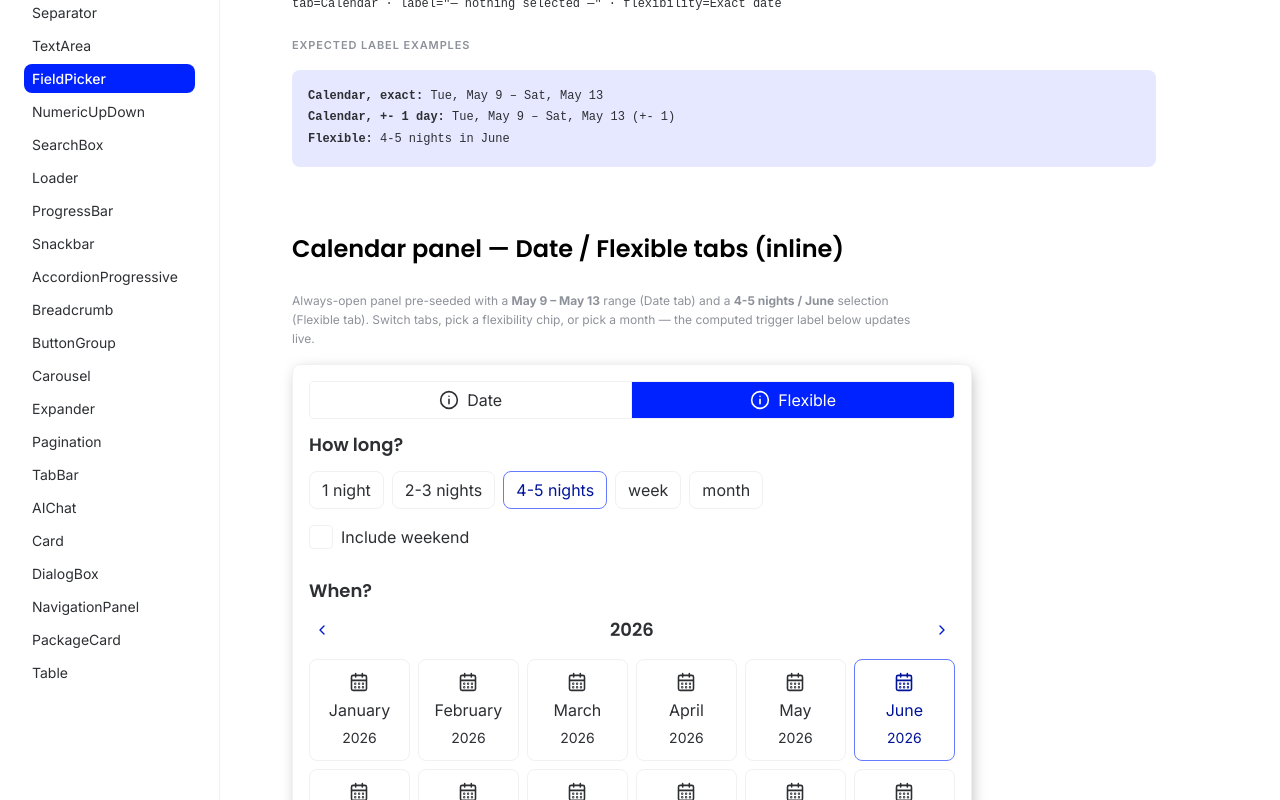
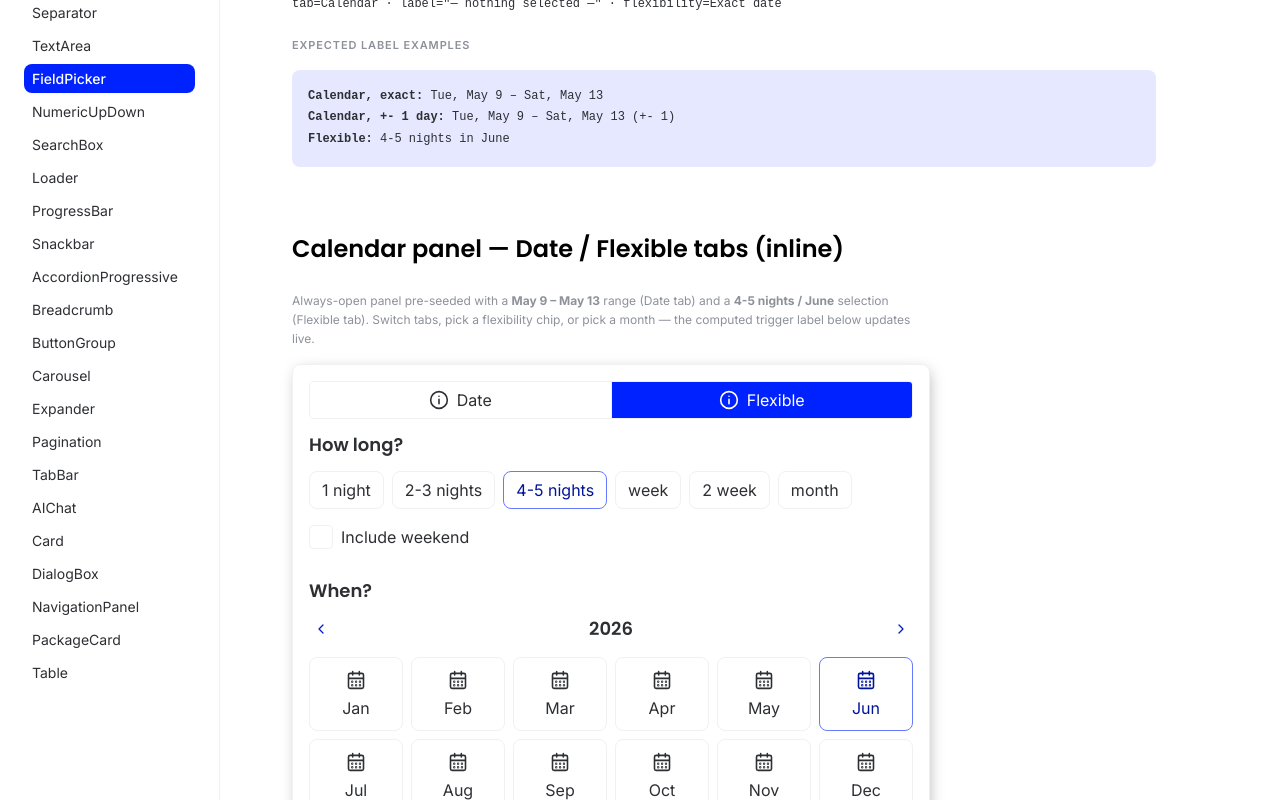
Before and after one commit to sun1771/ciel-ui, a Next.js app: page /preview/field-picker in a window 1280 px wide. Both pictures are taken after a click on the button "Flexible". Shown: the part 530-1330 px from the top of the page. Built offline with nearby package versions, Linux system fonts and the light colour scheme.

Commit message:
cleaned up date picker

```diff
--- a/app/preview/field-picker/page.tsx
+++ b/app/preview/field-picker/page.tsx
@@ -196,7 +196,7 @@ export default function FieldPickerPreviewPage() {
 
         <div style={{ marginBottom: '24px' }}>
           <h3 style={subheading}>Interactive — uncontrolled, with onSelectionChange readout</h3>
-          <div style={{ width: '320px' }}>
+          <div style={{ width: '260px' }}>
             <FieldPicker type="date" onSelectionChange={setDateSelection} />
           </div>
           <p style={{ fontSize: '12px', color: 'var(--ds-mapped-text-body)', marginTop: '12px', fontFamily: 'monospace' }}>
@@ -273,7 +273,7 @@ export default function FieldPickerPreviewPage() {
 
         <div style={{ marginBottom: '32px' }}>
           <h3 style={subheading}>Controlled date range</h3>
-          <div style={{ width: '320px' }}>
+          <div style={{ width: '260px' }}>
             <FieldPicker
               type="date"
               startDate={dateRange.start}
@@ -289,7 +289,7 @@ export default function FieldPickerPreviewPage() {
 
         <div style={{ marginBottom: '32px' }}>
           <h3 style={subheading}>Disabled</h3>
-          <div style={{ width: '320px' }}>
+          <div style={{ width: '260px' }}>
             <FieldPicker type="date" disabled />
           </div>
         </div>
--- a/components/primitives/FieldPicker/FieldPicker.module.css
+++ b/components/primitives/FieldPicker/FieldPicker.module.css
@@ -65,6 +65,9 @@
   position: absolute;
   top: calc(100% + var(--ds-alias-spacing-xxs));
   left: 0;
+  /* Size to the panel's own content (calendar ~604px / traveler 260px) instead
+     of being shrink-to-fit-capped at the trigger's width. */
+  width: max-content;
   z-index: 10;
   background: var(--ds-mapped-surface-default);
   border: var(--ds-alias-border-width-sm) solid var(--ds-mapped-border-default);
@@ -86,6 +89,25 @@
 .tabItem {
   flex-grow: 1;
   flex-basis: 0;
+}
+
+/* ── Tab panels ────────────────────────────────────────── */
+/* Both panels are stacked in one grid cell so the panel keeps a constant
+   width + height across tabs (cell sizes to the taller/wider panel). The
+   inactive panel is hidden but still occupies the cell — no layout shift. */
+.tabPanels {
+  display: grid;
+}
+
+.tabPanel {
+  grid-column: 1;
+  grid-row: 1;
+  min-width: 0;
+}
+
+.tabPanelHidden {
+  visibility: hidden;
+  pointer-events: none;
 }
 
 /* ── Calendar tab: months + flexibility row ────────────── */
--- a/components/primitives/FieldPicker/FieldPickerCalendar.tsx
+++ b/components/primitives/FieldPicker/FieldPickerCalendar.tsx
@@ -7,7 +7,8 @@ import { ChevronRight } from '@/design-system/icons/components/ChevronRight'
 import { Info } from '@/design-system/icons/components/Info'
 import { Calendar as CalendarIcon } from '@/design-system/icons/components/Calendar'
 import { ButtonGroup, ButtonGroupItem } from '@/components/navigation/ButtonGroup'
-import { Button, ButtonVertical, ButtonIcon } from '@/components/primitives/Button'
+import { Button, ButtonVertical } from '@/components/primitives/Button'
+import { CarouselItem } from '@/components/navigation/Carousel'
 import { Checkbox } from '@/components/primitives/Checkbox'
 import type {
   CalendarPanelProps,
@@ -32,10 +33,11 @@ export const TRIP_LENGTH_OPTIONS: readonly FieldPickerTripLength[] = [
   '2-3 nights',
   '4-5 nights',
   'week',
+  '2 week',
   'month',
 ]
 
-/** Full month names for the "When?" month picker grid + trigger label. */
+/** Full month names — used for the trigger label, e.g. "4-5 nights in June". */
 export const MONTH_NAMES = [
   'January',
   'February',
@@ -49,6 +51,22 @@ export const MONTH_NAMES = [
   'October',
   'November',
   'December',
+]
+
+/** Abbreviated month names — used for the compact "When?" month-grid cells. */
+const MONTH_ABBR = [
+  'Jan',
+  'Feb',
+  'Mar',
+  'Apr',
+  'May',
+  'Jun',
+  'Jul',
+  'Aug',
+  'Sep',
+  'Oct',
+  'Nov',
+  'Dec',
 ]
 
 /**
@@ -247,9 +265,19 @@ export function FieldPickerCalendar({
         </ButtonGroupItem>
       </ButtonGroup>
 
-      {/* ── Tab 1: DatePicker=Calendar ─────────────────────── */}
-      {activeTab === 'Calendar' && (
-        <div className={styles.calendarTab}>
+      {/* Both panels are always rendered, stacked in one grid cell so the panel
+          keeps a constant width + height across tabs; the inactive one is
+          hidden (no layout shift, removed from a11y + tab order). */}
+      <div className={styles.tabPanels}>
+        {/* ── Tab 1: DatePicker=Calendar ─────────────────────── */}
+        <div
+          className={cn(
+            styles.tabPanel,
+            styles.calendarTab,
+            activeTab !== 'Calendar' && styles.tabPanelHidden
+          )}
+          aria-hidden={activeTab !== 'Calendar'}
+        >
           <div className={styles.calendarMonths}>
             {/* Left month */}
             <div className={styles.calendarMonth}>
@@ -320,11 +348,16 @@ export function FieldPickerCalendar({
             ))}
           </div>
         </div>
-      )}
 
-      {/* ── Tab 2: DatePicker=Flexible ─────────────────────── */}
-      {activeTab === 'Flexible' && (
-        <div className={styles.flexibleTab}>
+        {/* ── Tab 2: DatePicker=Flexible ─────────────────────── */}
+        <div
+          className={cn(
+            styles.tabPanel,
+            styles.flexibleTab,
+            activeTab !== 'Flexible' && styles.tabPanelHidden
+          )}
+          aria-hidden={activeTab !== 'Flexible'}
+        >
           {/* "How long?" — trip length options + include-weekend checkbox */}
           <div className={styles.flexGroup}>
             <span className={styles.flexHeading}>How long?</span>
@@ -350,39 +383,37 @@ export function FieldPickerCalendar({
             </Checkbox>
           </div>
 
-          {/* "When?" — month picker: year nav (ButtonIcon) + month grid (ButtonVertical) */}
+          {/* "When?" — month picker: CarouselItem year nav + abbreviated month grid */}
           <div className={styles.flexGroup}>
             <span className={styles.flexHeading}>When?</span>
             <div className={styles.monthNav}>
-              <ButtonIcon
+              <CarouselItem
+                direction="left"
+                shape="round"
+                size="sm"
                 label="Previous year"
-                variant="transparent"
-                size="sm"
-                shape="round"
-                icon={<ChevronLeft size={16} />}
                 onClick={() => onYearChange(displayYear - 1)}
               />
               <span className={styles.monthNavYear} aria-live="polite" aria-atomic="true">
                 {displayYear}
               </span>
-              <ButtonIcon
+              <CarouselItem
+                direction="right"
+                shape="round"
+                size="sm"
                 label="Next year"
-                variant="transparent"
-                size="sm"
-                shape="round"
-                icon={<ChevronRight size={16} />}
                 onClick={() => onYearChange(displayYear + 1)}
               />
             </div>
             <div className={styles.monthGrid}>
-              {MONTH_NAMES.map((month, idx) => (
+              {MONTH_ABBR.map((month, idx) => (
                 <ButtonVertical
                   key={month}
                   variant="outline"
                   size="lg"
                   iconTop={<CalendarIcon size={20} />}
-                  supportText={String(displayYear)}
                   aria-pressed={selectedMonth === idx}
+                  aria-label={MONTH_NAMES[idx]}
                   className={cn(
                     styles.monthCell,
                     selectedMonth === idx && styles.optionSelected
@@ -395,7 +426,7 @@ export function FieldPickerCalendar({
             </div>
           </div>
         </div>
-      )}
+      </div>
     </div>
   )
 }
--- a/components/primitives/FieldPicker/types.ts
+++ b/components/primitives/FieldPicker/types.ts
@@ -36,6 +36,7 @@ export type FieldPickerTripLength =
   | '2-3 nights'
   | '4-5 nights'
   | 'week'
+  | '2 week'
   | 'month'
 
 /**
```
